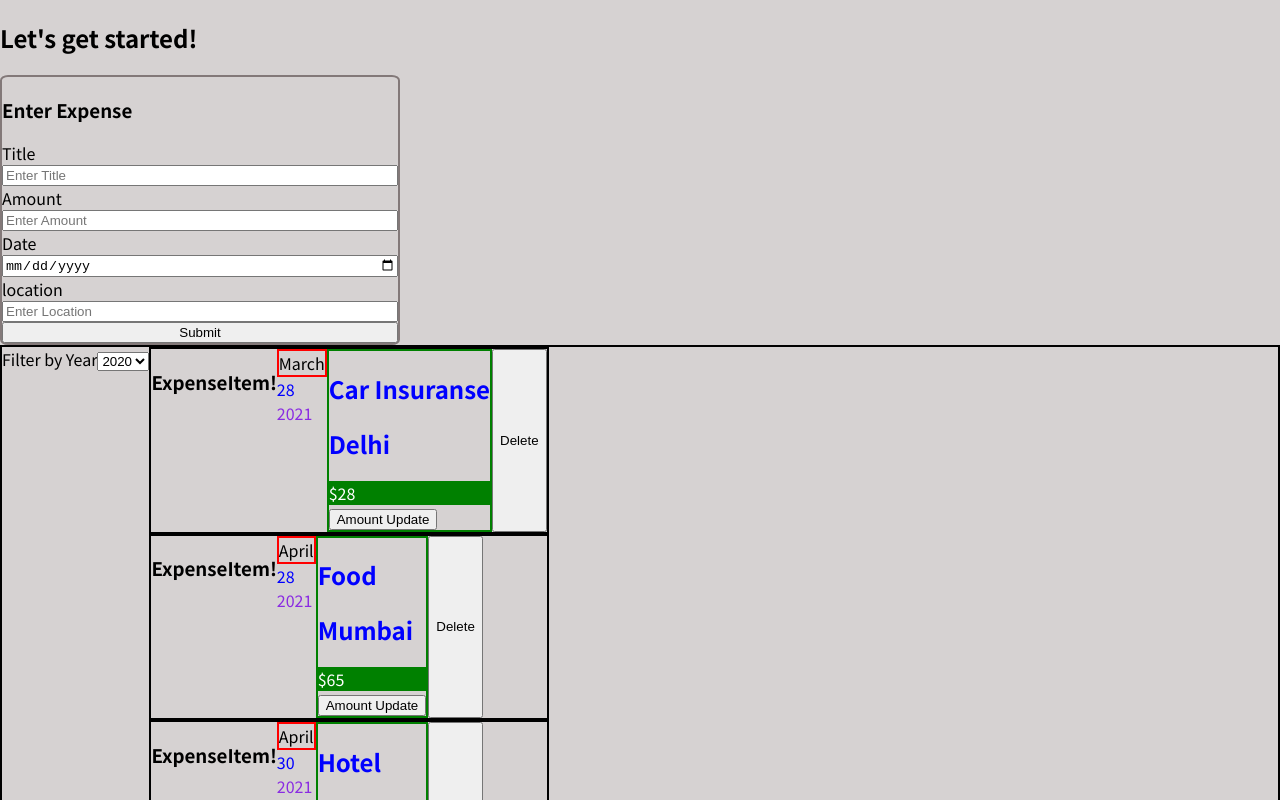
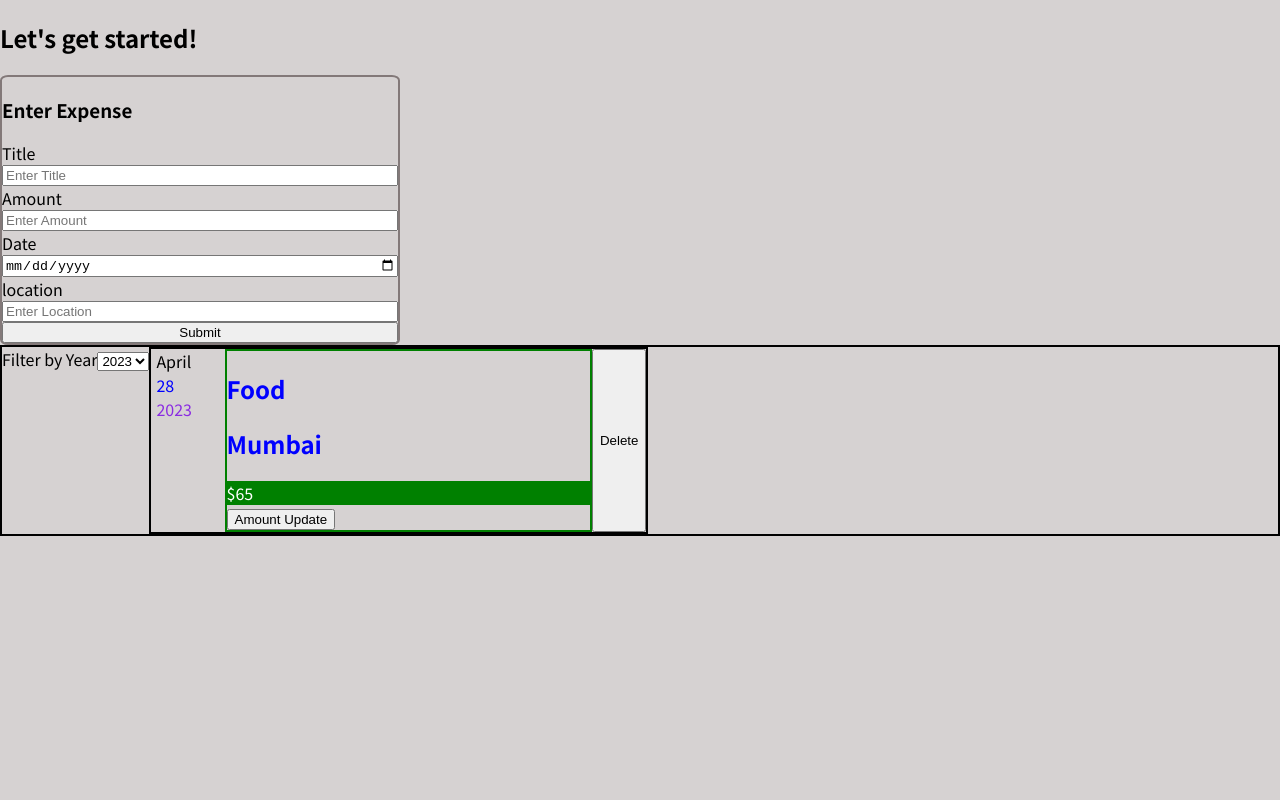
Before and after one commit to ravikeshri2910/react-learn, a React (Create React App) app: page / in a window 1280 px wide. Shown: the top 800 px of the page. Built offline with nearby package versions, Linux system fonts and the light colour scheme.

Commit message:
Implementing the filter feature

```diff
--- a/src/App.js
+++ b/src/App.js
@@ -12,28 +12,28 @@ const DUMMY_EXPENSE = [
     id : 'e1',
     title: 'Car Insuranse',
     amount: '28',
-    date: new Date(2021, 2, 28),
+    date: new Date(2022, 2, 28),
     location: 'Delhi'
   },
   {
     id : 'e2',
     title: 'Food',
     amount: '65',
-    date: new Date(2021, 3, 28),
+    date: new Date(2023, 3, 28),
     location: 'Mumbai'
   },
   {
     id : 'e3',
     title: 'Hotel',
     amount: '10',
-    date: new Date(2021, 3, 30),
+    date: new Date(2020, 3, 30),
     location: 'Goa'
   },
   {
     id : 'e4',
     title: 'Travel',
     amount: '20',
-    date: new Date(2021, 4, 27),
+    date: new Date(2022, 4, 27),
     location: 'Assam'
   },
 ]
--- a/src/components/Expense/ExpenseDate.css
+++ b/src/components/Expense/ExpenseDate.css
@@ -1,6 +1,7 @@
 .month{
     color: black;
-    border: 2px solid red;
+    /* border: 2px solid red; */
+    /* border-radius: 25px; */
 }
 .day{
     color: blue;
@@ -8,3 +9,8 @@
 .year{
     color: blueviolet;
 }
+.date{
+    /* border: 2px solid yellow; */
+    margin-left: 5px;
+    width: 15%;
+}
--- a/src/components/Expense/ExpenseDetails.css
+++ b/src/components/Expense/ExpenseDetails.css
@@ -1,4 +1,5 @@
 .car_insuranse{
     color: blue;
     border: 2px solid green;
+    width: 400px;
 }
--- a/src/components/Expense/ExpenseFilter.js
+++ b/src/components/Expense/ExpenseFilter.js
@@ -5,6 +5,7 @@ import './ExpenseFilter.css'
 function ExpenseFilter(props){
 
     const dropDownChangeHandler = (event) =>{
+        console.log(event.target.value)
 
         props.onChangeFilter(event.target.value)
     }
@@ -13,7 +14,7 @@ function ExpenseFilter(props){
         <div>
             <label>Filter by Year</label>
             <select value={props.selected} onChange={dropDownChangeHandler}>
-                <option value='2023'>2021</option>
+                <option value='2023'>2023</option>
                 <option value='2022'>2022</option>
                 <option value='2021'>2021</option>
                 <option value='2020'>2020</option>
--- a/src/components/Expense/ExpenseItems.js
+++ b/src/components/Expense/ExpenseItems.js
@@ -15,7 +15,7 @@ function ExpenseItem(props) {
     return (
         <Card>
 
-            <h3>ExpenseItem!</h3>
+            {/* <h3>ExpenseItem!</h3> */}
             <ExpenseDate date={props.date} />
             <ExpenseDetails title={props.title} amount={props.amount} location={props.location} />
             <button onClick={deleteHandler}>Delete</button>
--- a/src/components/Expense/Expenses.js
+++ b/src/components/Expense/Expenses.js
@@ -9,12 +9,29 @@ import ExpenseItem from './ExpenseItems'
 
 function Expenses(props) {
 
-    console.log(props.items)
+    // console.log(props.items)
 
-    const [filterYear, setFilterYear] = useState('2020')
+    const [filterYear, setFilterYear] = useState('2023')
+
+    console.log(filterYear)
+
+    let data = props.items.filter((expense)=>{
+        return (+filterYear===expense.date.getFullYear())
+    })
+
+            console.log('data', data)
 
     const filterChangeHandler = (selectedYear) => {
+
+        // console.log(props.items)
+        // console.log(props.items[0].date.getFullYear())
+
         setFilterYear(selectedYear)
+
+
+        // console.log('data', data)
+
+        // console.log('selectedYear',selectedYear)
     }
 
     return (
@@ -22,10 +39,10 @@ function Expenses(props) {
             <ExpenseFilter selected={filterYear} onChangeFilter={filterChangeHandler} />
 
             <div>
-                {props.items.map((expense, index) => (
+                {data.map((expense, index) => (
                     <div >
                         <ExpenseItem
-                            key={expense.id}
+                        key = {expense.id}
                             title={expense.title}
                             amount={expense.amount}
                             date={expense.date}
--- a/src/components/UI/Card.css
+++ b/src/components/UI/Card.css
@@ -2,4 +2,5 @@
 .card{
     display: flex;
     border: 2px solid black;
+    width: 100%;
 }
```
Also changed, not shown: src/components/Expense/ExpenseItems.css (line endings or trailing spaces).
